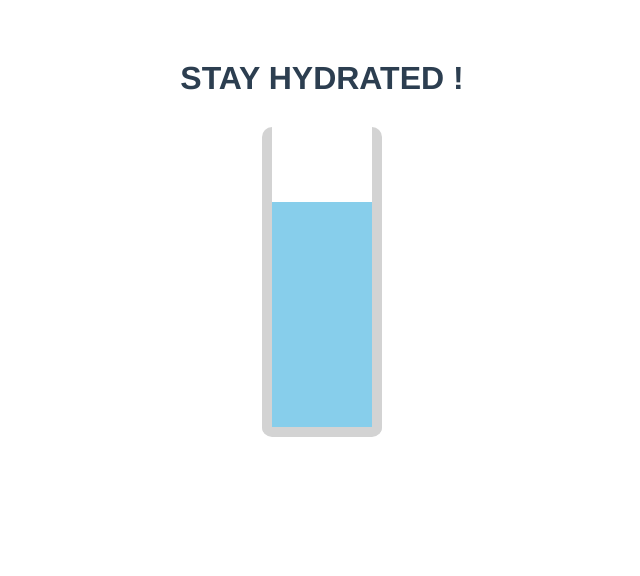
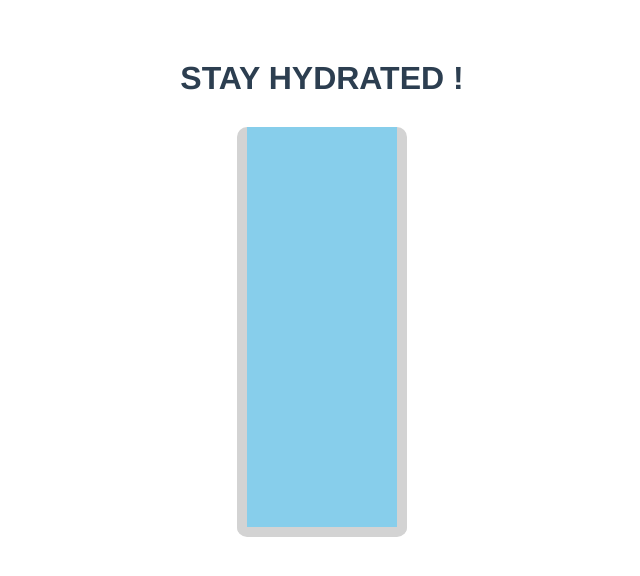
Before and after one commit to QuentinGruber/stay-hydrated, a Vue app: page / in a window 1280 px wide. Shown: the top 576 px of the page, without its empty margins (318-958 px from the left). Built offline with nearby package versions, Linux system fonts and the light colour scheme.

Commit message:
work on waterlevel component , work with props

```diff
--- a/src/App.vue
+++ b/src/App.vue
@@ -1,7 +1,7 @@
 <template>
   <div id="app">
     <h1>STAY HYDRATED !</h1>
-    <WaterLevel />
+    <WaterLevel v-bind:level="100" />
   </div>
 </template>
 
--- a/src/components/WaterLevel.vue
+++ b/src/components/WaterLevel.vue
@@ -1,5 +1,5 @@
 <template>
-  <div class="hello">
+  <div>
     <div class="glass">
       <div class="water"></div>
     </div>
@@ -7,28 +7,34 @@
 </template>
 
 <script lang="ts">
-import { Component, Prop, Vue } from "vue-property-decorator";
+import { Component, Vue, Prop } from "vue-property-decorator";
 import $ from "jquery";
-
+export default {
+  methods: {
+    SetWaterLevel(height: number) {
       $(function() {
         $(".water").animate(
           {
-      height: "75%",
+            height: "" + height + "%"
           },
           1000
         );
       });
-
-@Component
-export default class WaterLevel extends Vue {}
+    }
+  },
+  created() {
+    const level: number = parseFloat(this.$attrs.level);
+    this.SetWaterLevel(level);
+  }
+};
 </script>
 
 <!-- Add "scoped" attribute to limit CSS to this component only -->
 <style scoped>
 .glass {
   margin: 30px auto;
-  height: 300px;
-  width: 100px;
+  height: 400px;
+  width: 150px;
   position: relative;
   border-style: none solid solid solid;
   border-width: 10px;
@@ -38,7 +44,7 @@ export default class WaterLevel extends Vue {}
 
 .water {
   width: 100%;
-  height: 10%;
+  height: 00%;
   background-color: skyblue;
   position: absolute;
   bottom: 0;
```
Lines whose indentation alone changed are shown as unchanged.
